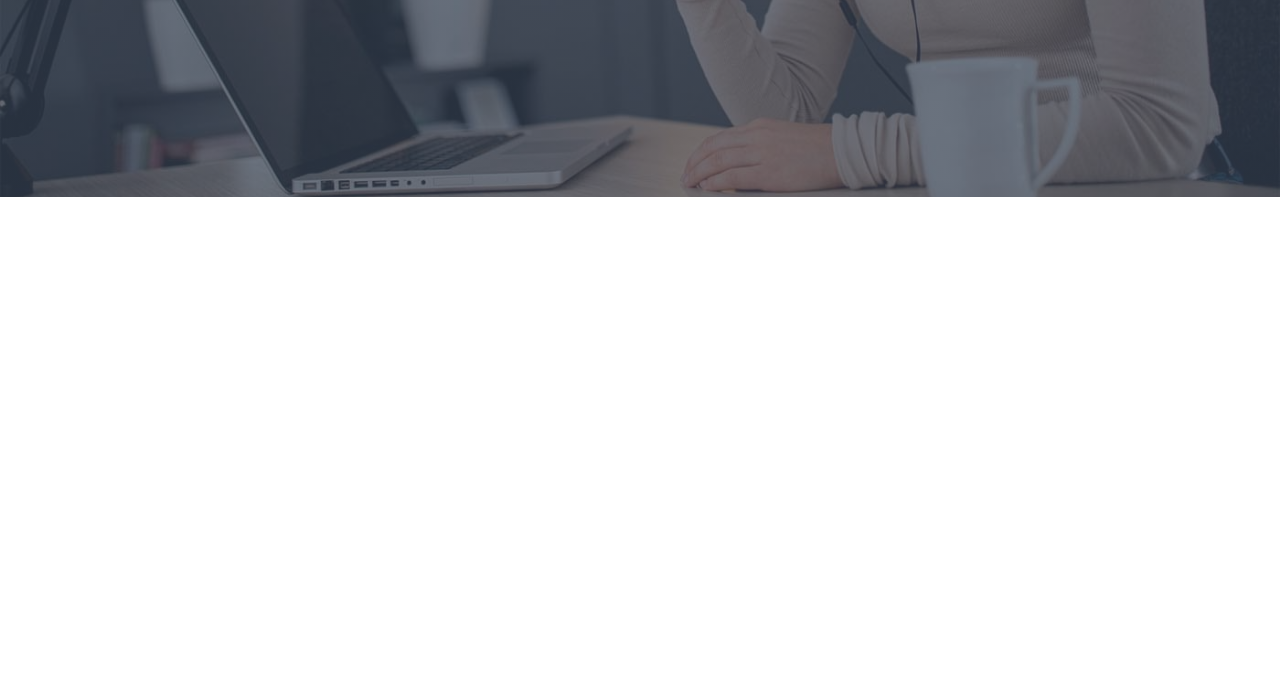
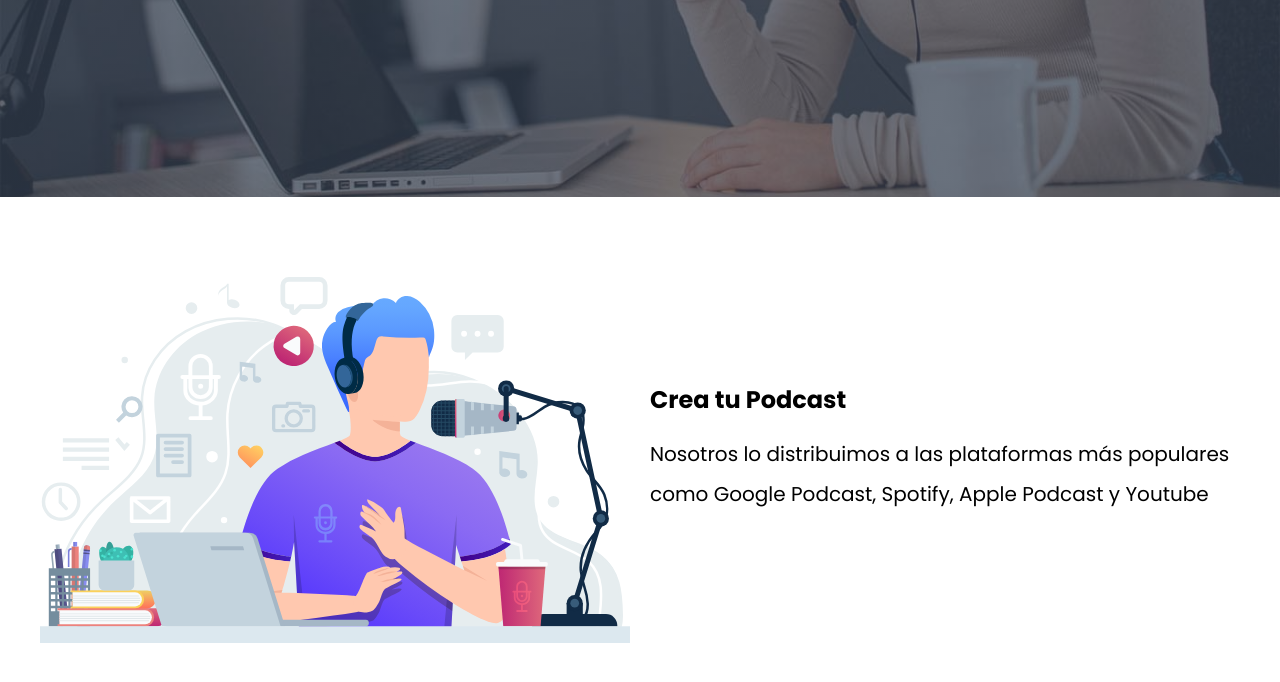
Before and after one commit to JorgeDevmm/personal-PodcastApp, a website: page index.html in a window 1280 px wide. Shown: the part 602-1284 px from the top of the page. Before the commit the page ends 800 px from the top, so only its background shows below. Drawn offline with Linux system fonts and the light colour scheme.

Commit message:
Agregando css a la sección

```diff
--- a/index.html
+++ b/index.html
@@ -28,5 +28,21 @@
         </div>
       </div>
     </header>
+
+    <section class="contenedor seccion">
+      <div class="crea-grid">
+        <div class="imagen">
+          <img src="build/img/imagen_podcast.svg" alt="imagen podcast" />
+        </div>
+
+        <div class="contenido">
+          <h2>Crea tu Podcast</h2>
+          <p>
+            Nosotros lo distribuimos a las plataformas más populares como Google
+            Podcast, Spotify, Apple Podcast y Youtube
+          </p>
+        </div>
+      </div>
+    </section>
   </body>
 </html>
```
Also changed, not shown: build/css/app.css, 1 other file.
